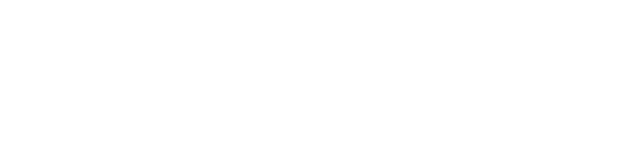
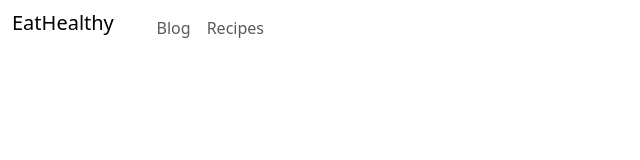
Before and after one commit to AdrianM999/Healthy-food, a website: page index.html in a window 1280 px wide. Shown: the whole page, without its empty margins (0-640 px from the left). Drawn offline with nearby package versions, Linux system fonts and the light colour scheme.

Commit message:
Add navbar using bootstrap

```diff
--- a/index.html
+++ b/index.html
@@ -10,6 +10,35 @@
 </head>
 <body>
 
+    <header>
+
+        <nav class="navbar navbar-expand-lg">
+            <div class="container-fluid">
+                <div class="row gx-3">
+                    <div class="col-md-6">
+                        <a class="navbar-brand" href="#">EatHealthy</a>
+                    </div>
+                    <div class="col-md-6">
+                        <button class="navbar-toggler" type="button" data-bs-toggle="collapse" data-bs-target="#navbarNavAltMarkup" aria-controls="navbarNavAltMarkup" aria-expanded="false" aria-label="Toggle navigation">
+                            <span class="navbar-toggler-icon"></span>
+                        </button>
+                        <div class="collapse navbar-collapse" id="navbarNavAltMarkup">
+                            <div class="navbar-nav">
+                                <a class="nav-link" href="#">Blog</a>
+                                <a class="nav-link" href="#">Recipes</a>
+                            </div>
+                        </div>
+                    </div>
+                </div>
+                </div>
+            </div>
+        </nav>
+
+    </header>
+
+
+
+
     <script src="./node_modules/bootstrap/dist/js/bootstrap.min.js"></script>
 </body>
 </html>
```
